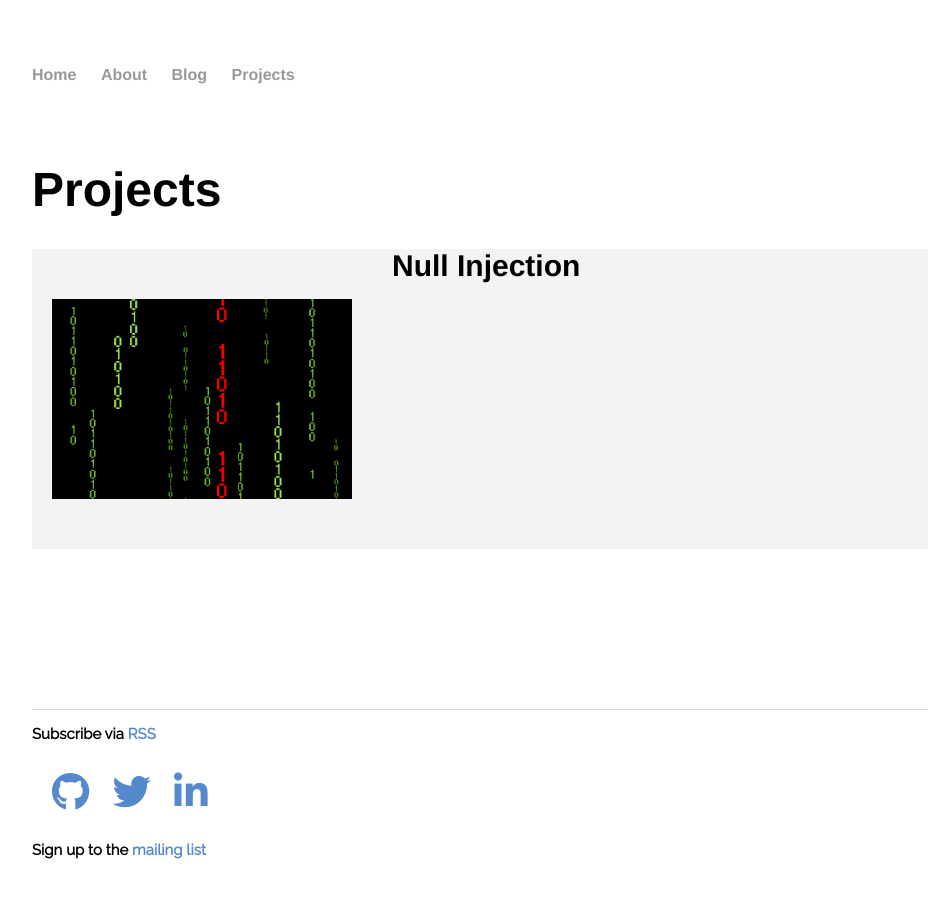
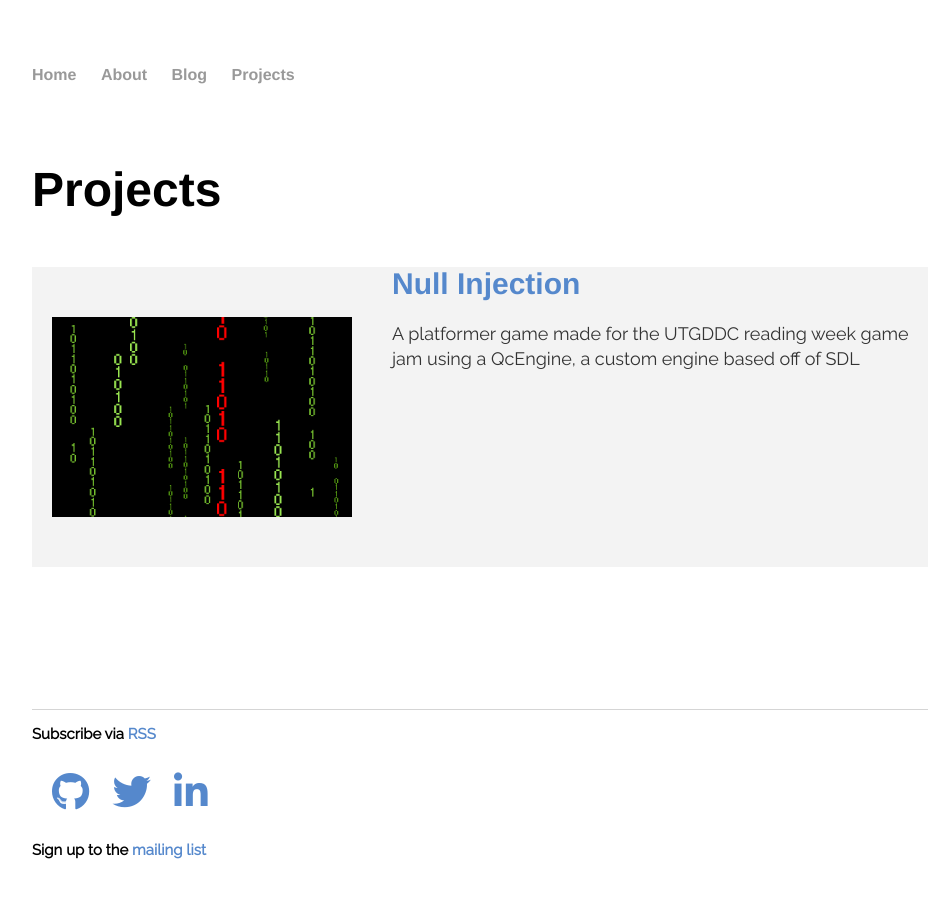
Before and after one commit to ianw3214/ianw3214.github.io, a Jekyll site: the page built from projects/index.html, in a window 1280 px wide. Shown: the whole page, without its empty margins (160-1099 px from the left). Built offline with Jekyll 4.4.1, drawn with Linux system fonts in a browser that asks for light colours; nearby versions of some CDN libraries; a script that is not in the unit is left out.

Commit message:
Add project description and link to project page

```diff
--- /dev/null
+++ b/_posts/2000-01-01-null-injection.md
@@ -0,0 +1,14 @@
+---
+layout: post
+title: "Null Injection"
+date: 2000-01-01
+comments: false
+tags: project
+image: fusionBlitz.png
+description: A platformer game made for the UTGDDC reading week game jam using a QcEngine, a custom engine based off of SDL
+
+---
+
+# Null Injection
+
+Null injection is a platformer game made for the UTGDDC reading week game jam using QcEngine, a custom engine based off SDL.
--- a/css/main.css
+++ b/css/main.css
@@ -124,4 +124,10 @@
 
 .projectTitle {
     font-size: 30px;
+    margin-top: 50px;
 }
+
+.projectDescription{
+    font-size: 18px;
+    margin-top: 20px;
+}
--- a/projects/index.html
+++ b/projects/index.html
@@ -8,8 +8,13 @@
 {% for post in site.posts %}
     {% if post.tags contains 'project' %}
         <div class="project">
-            <img src="{{ site.baseurl }}/assets/projects/{{ post.image }}">
-            <h1 class="projectTitle"> {{ post.title }} </h1>
+            <a href="{{ post.url }}">
+                <img src="{{ site.baseurl }}/assets/projects/{{ post.image }}">
+            </a>
+            <a href="{{ post.url }}">
+                <h1 class="projectTitle"> {{ post.title }} </h1>
+            </a>
+            <p class="projectDescription"> {{ post.description }}</p>
         <!--
         {% capture month %}{{ post.date | date: '%m%Y' }}{% endcapture %}
         {% capture nmonth %}{{ post.next.date | date: '%m%Y' }}{% endcapture %}
```
Also changed, not shown: _posts/2000-01-01-test_project.md (deleted, +0 -11 lines).
